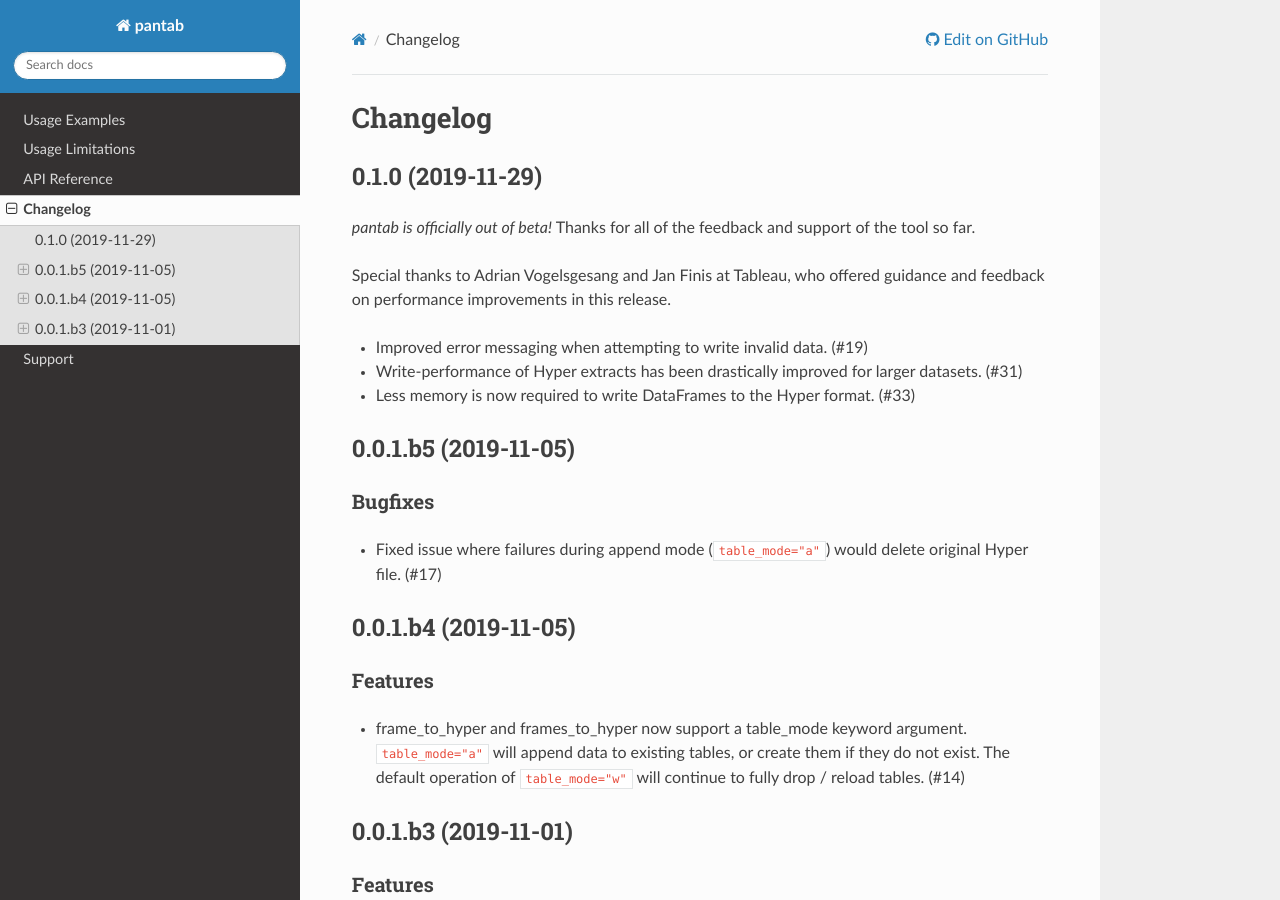
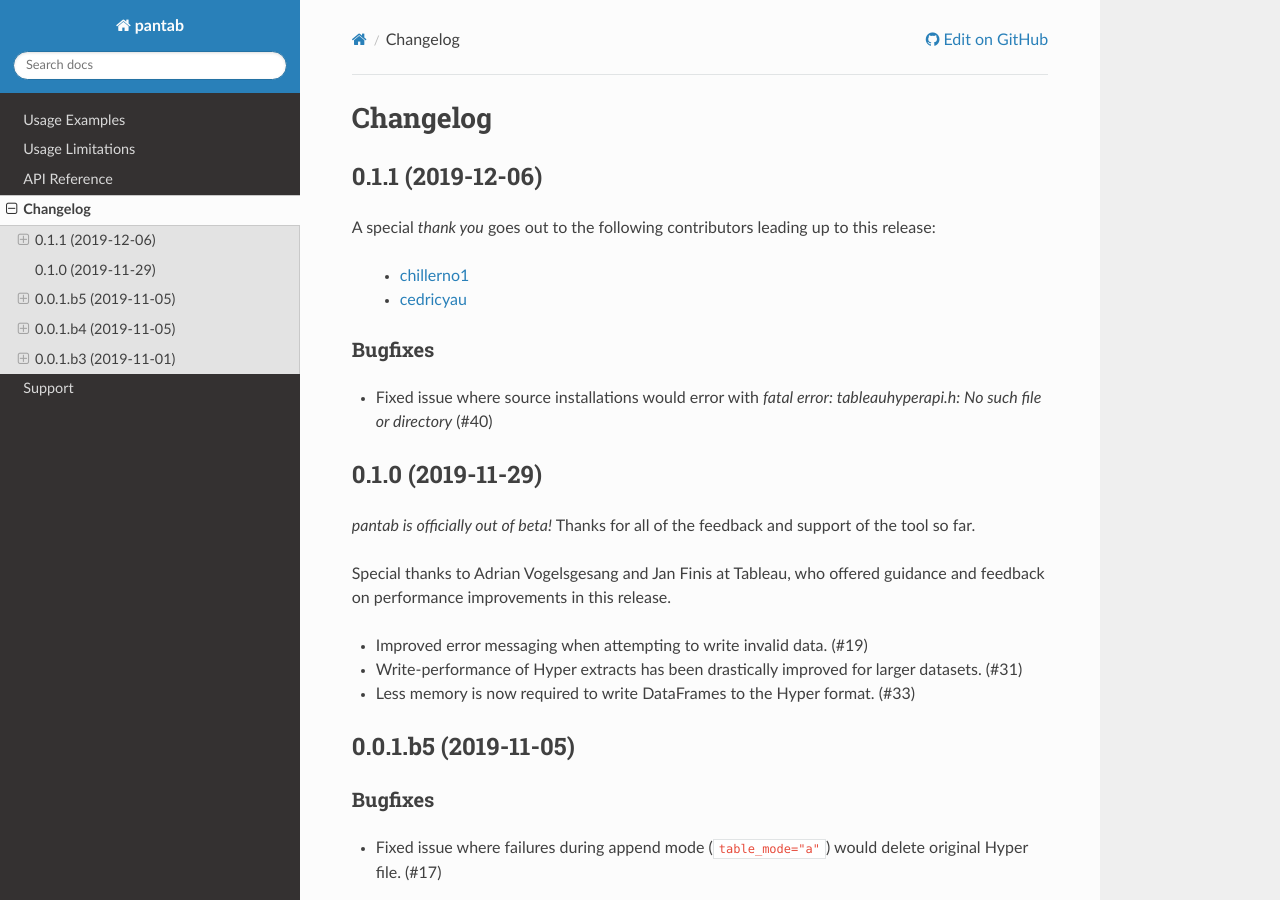
Before and after one commit to innobi/pantab, a Sphinx documentation site: the page built from doc/source/changelog.rst, in a window 1280 px wide and 900 px high. Built offline with Sphinx 7.4.7 and the Read the Docs theme 2.0.0, drawn with Linux system fonts in a browser that asks for light colours.

Commit message:
1.1 release

```diff
--- a/doc/source/changelog.rst
+++ b/doc/source/changelog.rst
@@ -1,5 +1,19 @@
 Changelog
 ^^^^^^^^^
+
+0.1.1 (2019-12-06)
+==================
+
+A special *thank you* goes out to the following contributors leading up to this release:
+
+  - `chillerno1 <https://github.com/chillerno1>`_
+  - `cedricyau <https://github.com/cedricyau>`_
+
+Bugfixes
+--------
+
+- Fixed issue where source installations would error with `fatal error: tableauhyperapi.h: No such file or directory` (#40)
+
 
 0.1.0 (2019-11-29)
 ==================
--- a/pantab/__init__.py
+++ b/pantab/__init__.py
@@ -1,4 +1,4 @@
-__version__ = "0.1.0"
+__version__ = "0.1.1"
 
 
 from ._reader import frame_from_hyper, frames_from_hyper
--- a/setup.py
+++ b/setup.py
@@ -31,7 +31,7 @@
 
 setup(
     name="pantab",
-    version="0.1.0",
+    version="0.1.1",
     description="Converts pandas DataFrames into Tableau Hyper Extracts",
     long_description=long_description,
     long_description_content_type="text/markdown",
```
Also changed, not shown: 2 other files.
